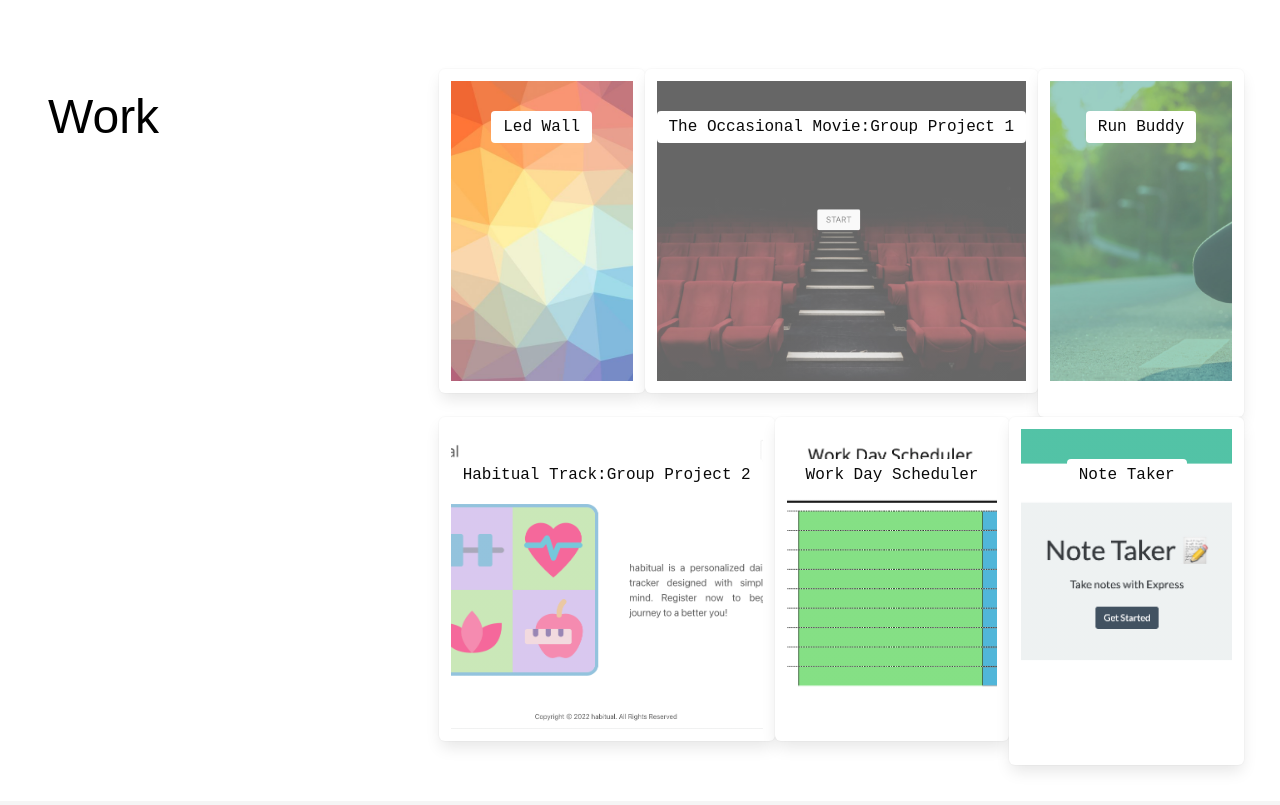
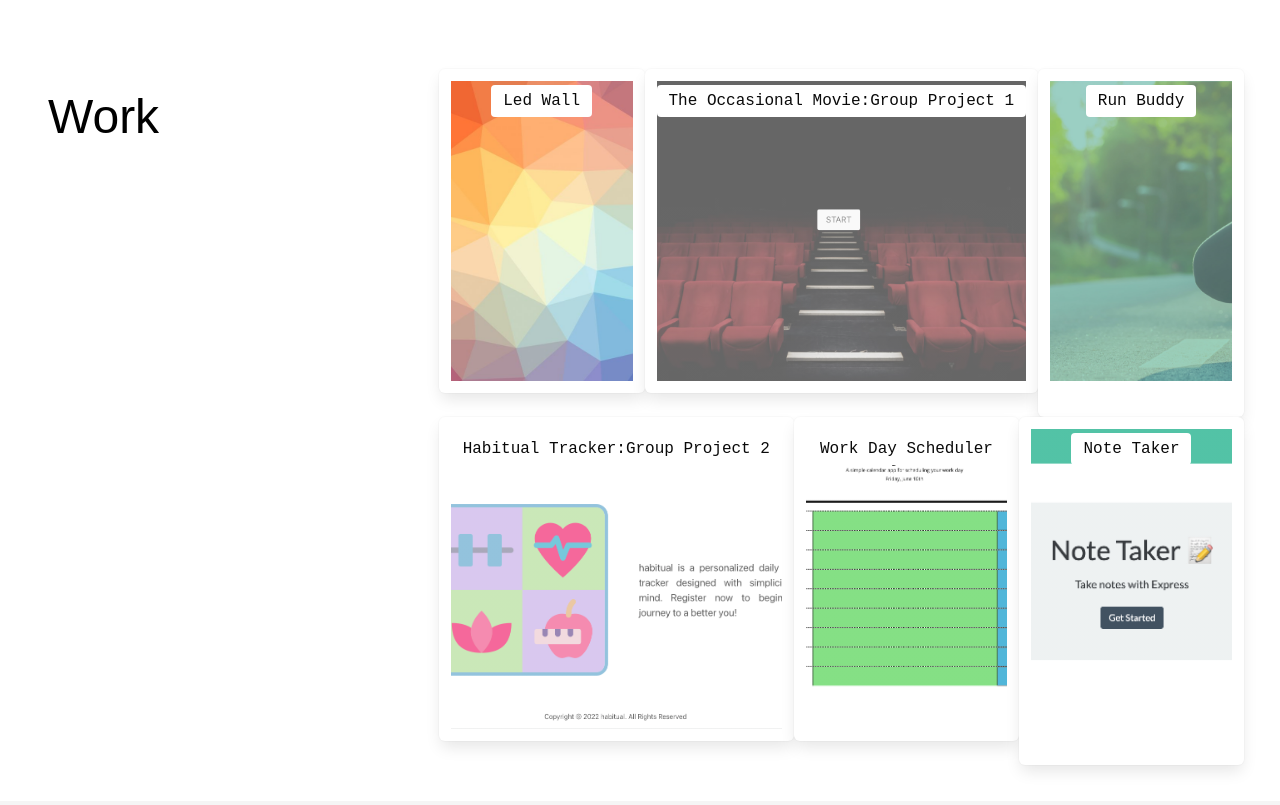
Before and after one commit to Jessiferizzo/Professional-Portfolio, a website: page index.html in a window 1280 px wide. Shown: the part 609-1414 px from the top of the page. Drawn offline with nearby package versions, Linux system fonts and the light colour scheme.

Commit message:
margin correction

```diff
--- a/index.html
+++ b/index.html
@@ -41,7 +41,7 @@
 
   <section class="hero-image hero is-medium">
     <div class="hero-body">
-      <div class="columns is-mobile is-centered is-v-centered">
+      <div class="columns is-mobile is-centered is-vcentered">
         <div class="column">
           <figure class="image is-128x128">
             <img src="assets/images/face.png">
@@ -60,7 +60,7 @@
       <div class="column is-4 is-size-1">
         About Me
       </div>
-      <div class="column is-8 is-size-5 has-text-left is-size-4-mobile">
+      <div class="column is-8 is-size-5 has-text-left is-size-5-mobile">
         <span><p>Hi, I'm Jessica. Firstly, I have a lot of <i class="fa-solid fa-cat"></i> cats and <i class="fa-brands fa-pagelines"></i> plants.
           Secondly, I am a speech therapist by day and a full stack developer by
             <i class="fa-solid fa-moon"></i> night.</p></span>
@@ -74,21 +74,21 @@
       </div>
       <div class="column box">
         <a href="/">
-          <div class="led-wall has-text-black has-text-centered is-size-4 is-family-code"><span class="tag is-white is-medium" style="margin:30px 0 0 0;">Led Wall</span>
+          <div class="led-wall has-text-black has-text-centered is-size-4 is-family-code"><span class="tag is-white is-medium">Led Wall</span>
           </div>
         </a>
       </div>
       <div class="column box">
         <a href="https://rjimeneztech.github.io/MovieFinder/">
           <div class="occasional-movie has-text-black has-text-centered is-size-4 is-family-code">
-            <span class="tag is-white is-medium is-size-7-mobile" style="margin:30px 0 0 0;">The Occasional Movie:Group Project 1</span>
+            <span class="tag is-white is-medium is-size-7-mobile">The Occasional Movie:Group Project 1</span>
           </div>
         </a>
       </div>
       <div class="column box">
         <a href="https://jessiferizzo.github.io/run-buddy/">
           <div class="run-buddy has-text-black has-text-centered is-size-4 is-family-code"><span
-              class="tag is-white is-medium" style="margin:30px 0 0 0;">Run Buddy</span>
+              class="tag is-white is-medium">Run Buddy</span>
           </div>
         </a>
       </div>
@@ -99,21 +99,21 @@
       <div class="column box">
         <a href="https://habitualtracker.herokuapp.com/">
           <div class="habitual-tracker has-text-black has-text-centered is-size-4 is-family-code">
-            <span class="tag is-white is-medium" style="margin:30px 0 0 0;">Habitual Track:Group Project 2</span>
+            <span class="tag is-white is-medium">Habitual Tracker:Group Project 2</span>
           </div>
         </a>
       </div>
       <div class="column box">
         <a href="https://jessiferizzo.github.io/Work-Day-Calendar/">
           <div class="work-day has-text-black has-text-centered is-size-4 is-family-code">
-            <span class="tag is-white is-medium" style="margin:30px 0 0 0;">Work Day Scheduler</span>
+            <span class="tag is-white is-medium">Work Day Scheduler</span>
           </div>
         </a>
       </div>
       <div class="column box">
         <a href="https://notetakerexpressjess.herokuapp.com/">
           <div class="note-taker has-text-black has-text-centered is-size-4 is-family-code">
-            <span class="tag is-white is-medium" style="margin:30px 0 0 0;">Note Taker</span>
+            <span class="tag is-white is-medium">Note Taker</span>
           </div>
         </a>
       </div>
```
